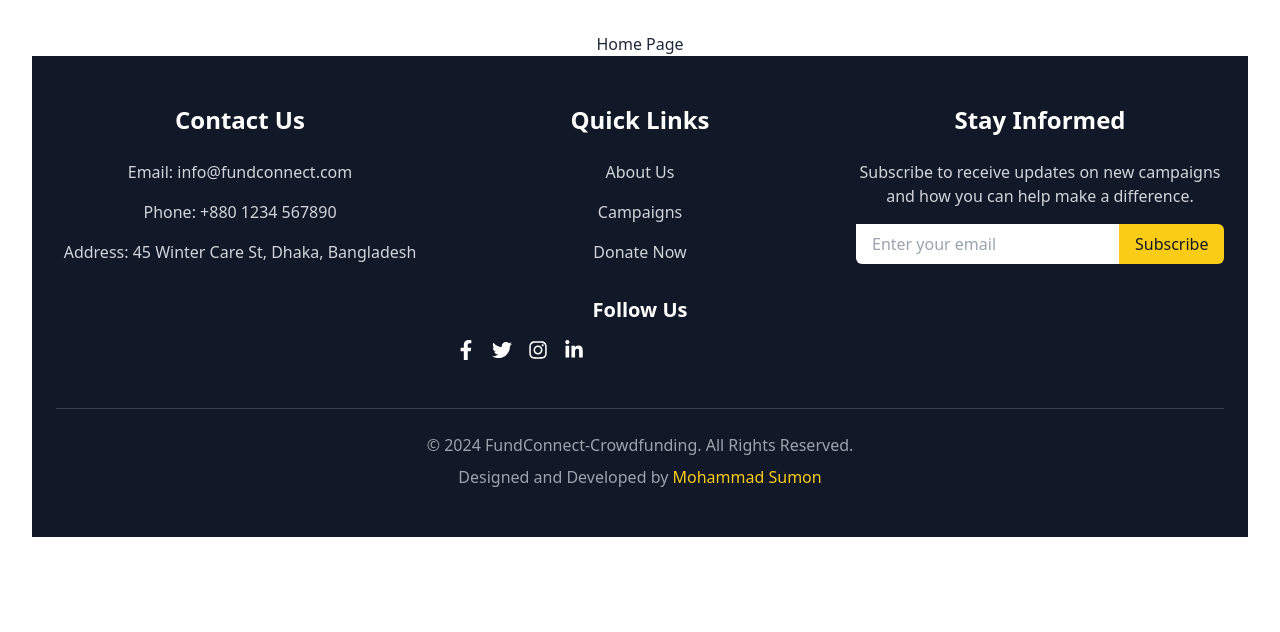
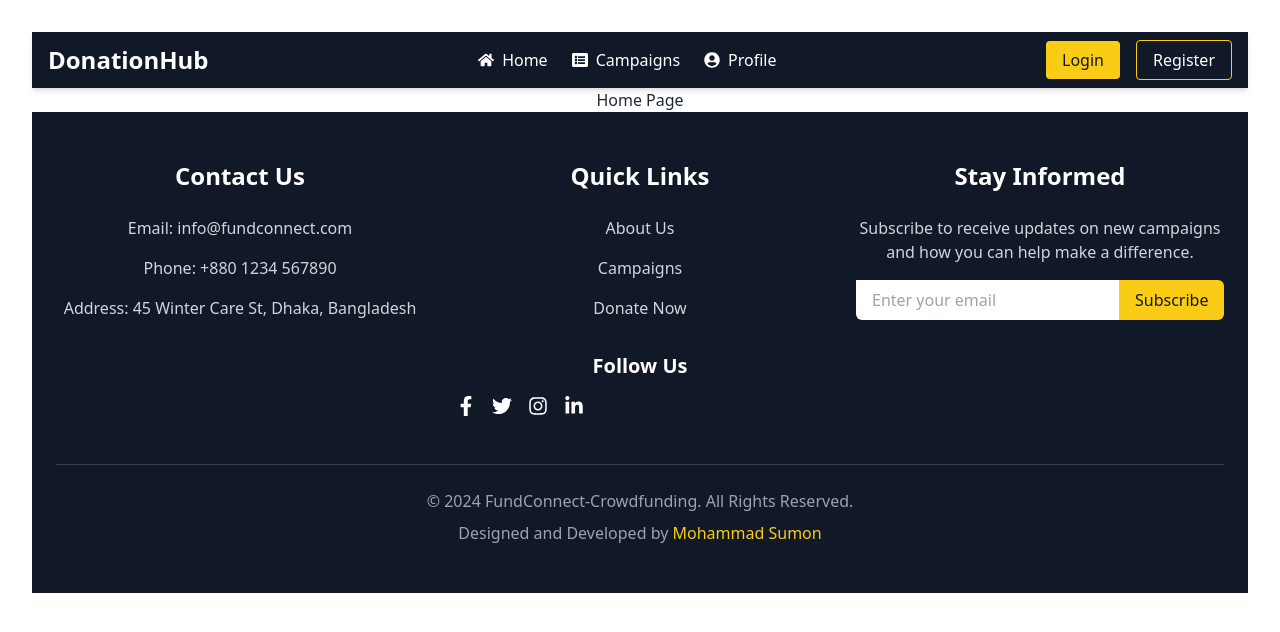
Before and after one commit to sumu9897/crowdcube-client, a React (Vite) app: page / in a window 1280 px wide. Shown: the top 632 px of the page. Built offline with nearby package versions, Linux system fonts and the light colour scheme.

Commit message:
Navbar Design Done

```diff
--- a/src/components/Navbar.jsx
+++ b/src/components/Navbar.jsx
@@ -1,11 +1,73 @@
-import React from 'react'
+import React from "react";
+import { FaHome, FaListAlt, FaUserCircle } from "react-icons/fa";
 
 function Navbar() {
-    return (
-        <div>
-            Navbar
+  return (
+    <nav className="bg-gray-900 text-white shadow-md">
+      <div className="max-w-7xl mx-auto px-4 py-3 flex justify-between items-center">
+        {/* Logo Section */}
+        <div className="text-2xl font-bold">
+          <a href="/" className="hover:text-yellow-400 transition">
+            DonationHub
+          </a>
         </div>
-    )
+
+        {/* Menu Links */}
+        <ul className="hidden md:flex space-x-6">
+          <li>
+            <a
+              href="/"
+              className="flex items-center space-x-2 hover:text-yellow-400 transition"
+            >
+              <FaHome />
+              <span>Home</span>
+            </a>
+          </li>
+          <li>
+            <a
+              href="/campaigns"
+              className="flex items-center space-x-2 hover:text-yellow-400 transition"
+            >
+              <FaListAlt />
+              <span>Campaigns</span>
+            </a>
+          </li>
+          <li>
+            <a
+              href="/profile"
+              className="flex items-center space-x-2 hover:text-yellow-400 transition"
+            >
+              <FaUserCircle />
+              <span>Profile</span>
+            </a>
+          </li>
+        </ul>
+
+        {/* Login/Register Section */}
+        <div className="space-x-4 hidden md:block">
+          <a
+            href="/login"
+            className="px-4 py-2 bg-yellow-400 text-gray-900 rounded hover:bg-yellow-500 transition"
+          >
+            Login
+          </a>
+          <a
+            href="/register"
+            className="px-4 py-2 border border-yellow-400 rounded hover:bg-yellow-400 hover:text-gray-900 transition"
+          >
+            Register
+          </a>
+        </div>
+
+        {/* Mobile Menu Button */}
+        <div className="md:hidden">
+          <button className="text-xl">
+            <span>&#9776;</span> {/* Burger Icon */}
+          </button>
+        </div>
+      </div>
+    </nav>
+  );
 }
 
-export default Navbar
+export default Navbar;
--- a/src/pages/Home.jsx
+++ b/src/pages/Home.jsx
@@ -1,9 +1,11 @@
 import React from 'react'
 import Footer from '../components/Footer'
+import Navbar from '../components/Navbar'
 
 function Home() {
     return (
         <div>
+            <Navbar/>
             Home Page
             <Footer/>
         </div>
```
